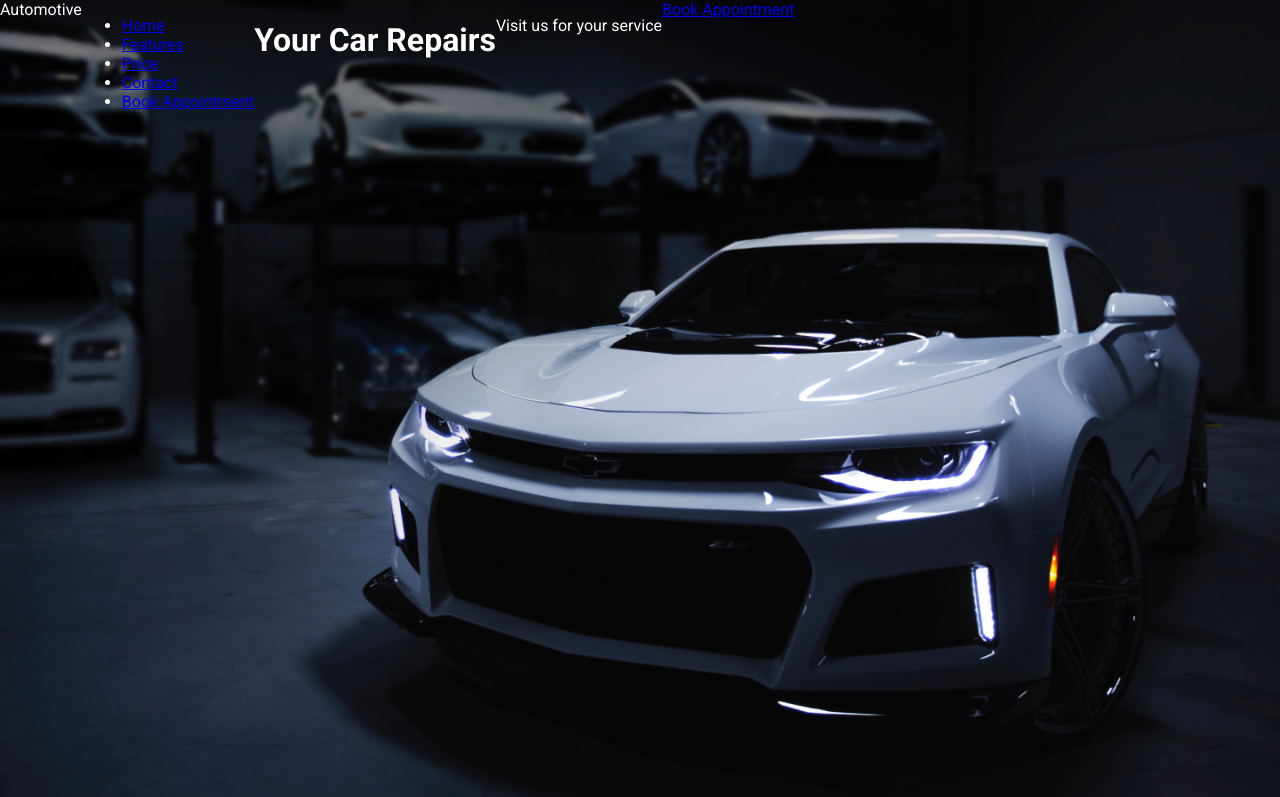
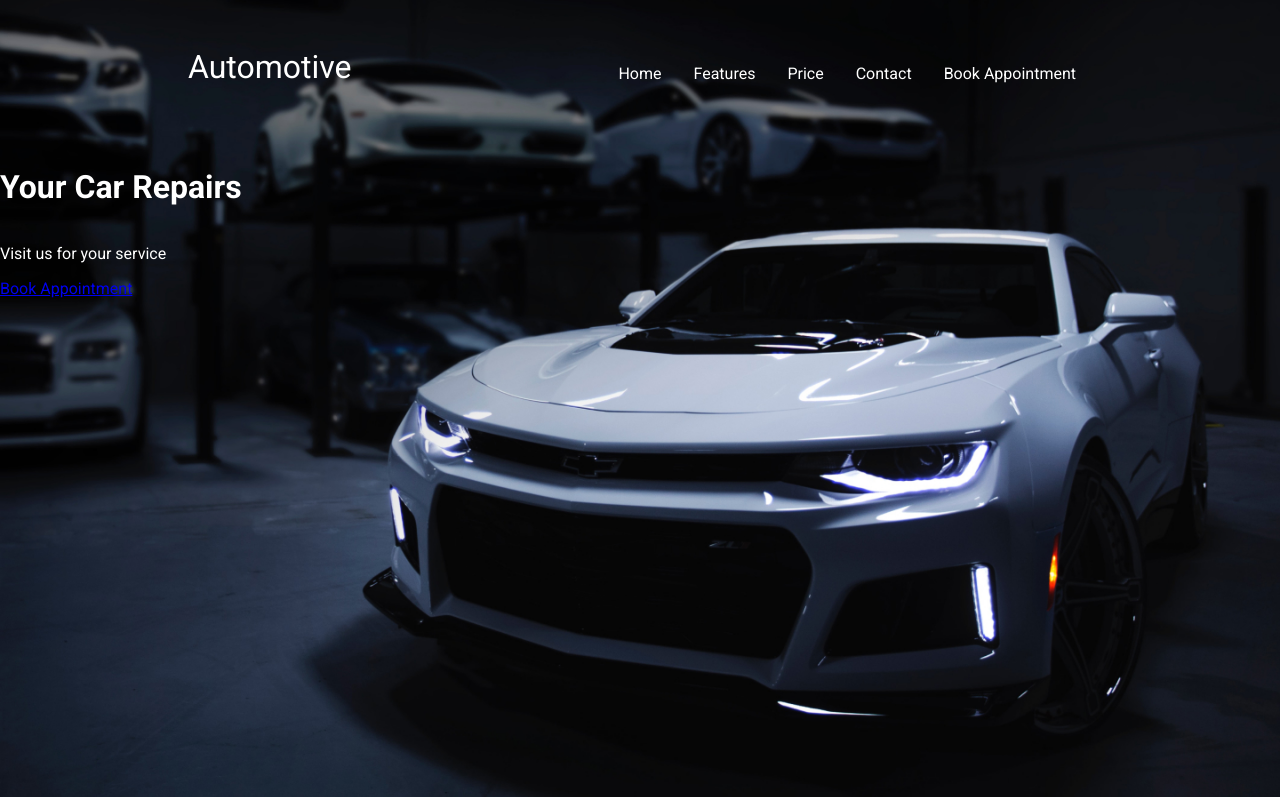
Before and after one commit to SURAJITSHAW/HTML-CSS, a plain HTML site: page 3_AutoMotiveCar/index.html in a window 1280 px wide. Shown: the top 797 px of the page. Drawn offline with Linux system fonts and the light colour scheme.

Commit message:
CSS : taking break  at afternoon

```diff
--- a/3_AutoMotiveCar/index.html
+++ b/3_AutoMotiveCar/index.html
@@ -17,9 +17,8 @@
     <!-- <header> tag represents a container for introductory content or set of navigational links. A header typically contains: 1. one or more headings 2. logo or icon 3. authorship info -->
     <header>
       <!-- <nav> tag defines set of (major)navigation links -->
-      <nav>
+      <nav class="container">
         <div class="logo"><i class="fas-fa-car"></i>Automotive</div>
-      </nav>
 
         <!-- Shortcut to create 5 list items of unordered list with anchor tag(link tag) in between: ul>li*5>li -->
 
@@ -31,6 +30,7 @@
           <li><a href="#">Contact</a></li>
           <li><a href="#" class="highlight">Book Appointment</a></li>
         </ul>
+      </nav>
 
       <h1>Your Car Repairs</h1>
       <p>Visit us for your service</p>
@@ -39,7 +39,7 @@
 
     <!-- <footer> tag defines footer for a document or a section. It's typically contains: authorship, copyright, contact, sitemap, back to top links, related docs -->
     <footer>
-      <ul>
+      <ul class="container">
         <li>
           <strong>Our Location</strong>
           <p>Thakurpukur Road, Kolkata-104</p>
--- a/3_AutoMotiveCar/styles.css
+++ b/3_AutoMotiveCar/styles.css
@@ -24,6 +24,36 @@ header {
     /* Sets the starting position of a background image. By default background images is placed at top-left corner. */
     background-position: center center;
     display: flex;
+    flex-direction: column;
     background-image: url(./Pictures/car-bg.jpg);
     color: #fff;
 }
+
+.container {
+    /* Defines maximum length of an element. */
+    max-width: 1000px;
+    width: 100%;
+    margin: 0 auto;
+}
+
+nav {
+    display: flex;
+    justify-content: space-between;
+    padding: 3rem;
+}
+
+nav ul {
+    display: flex;
+    list-style-type: none;
+    padding: 0;
+}
+
+nav .logo {
+    font-size: 2rem;
+}
+
+nav li a {
+    color: #fff;
+    padding: 1rem;
+    text-decoration: none;
+}
```
Lines whose indentation alone changed are shown as unchanged.
